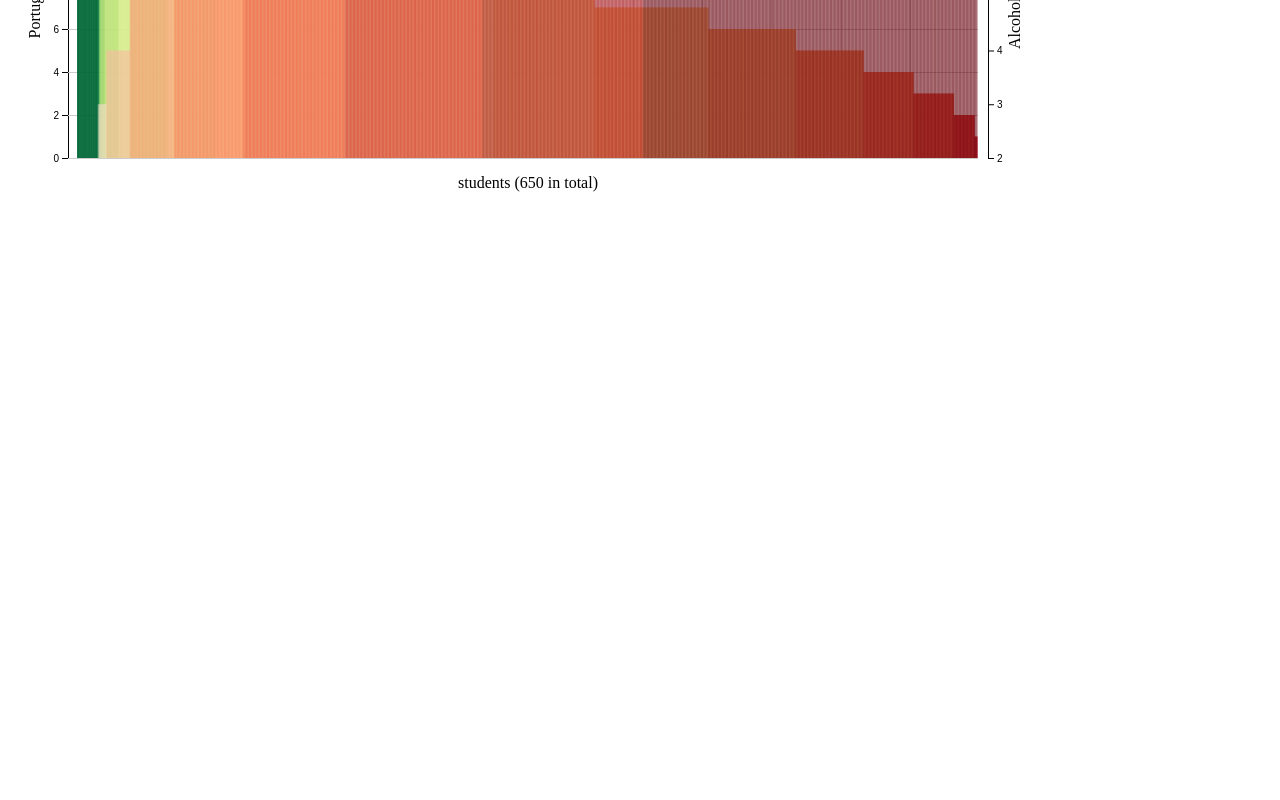
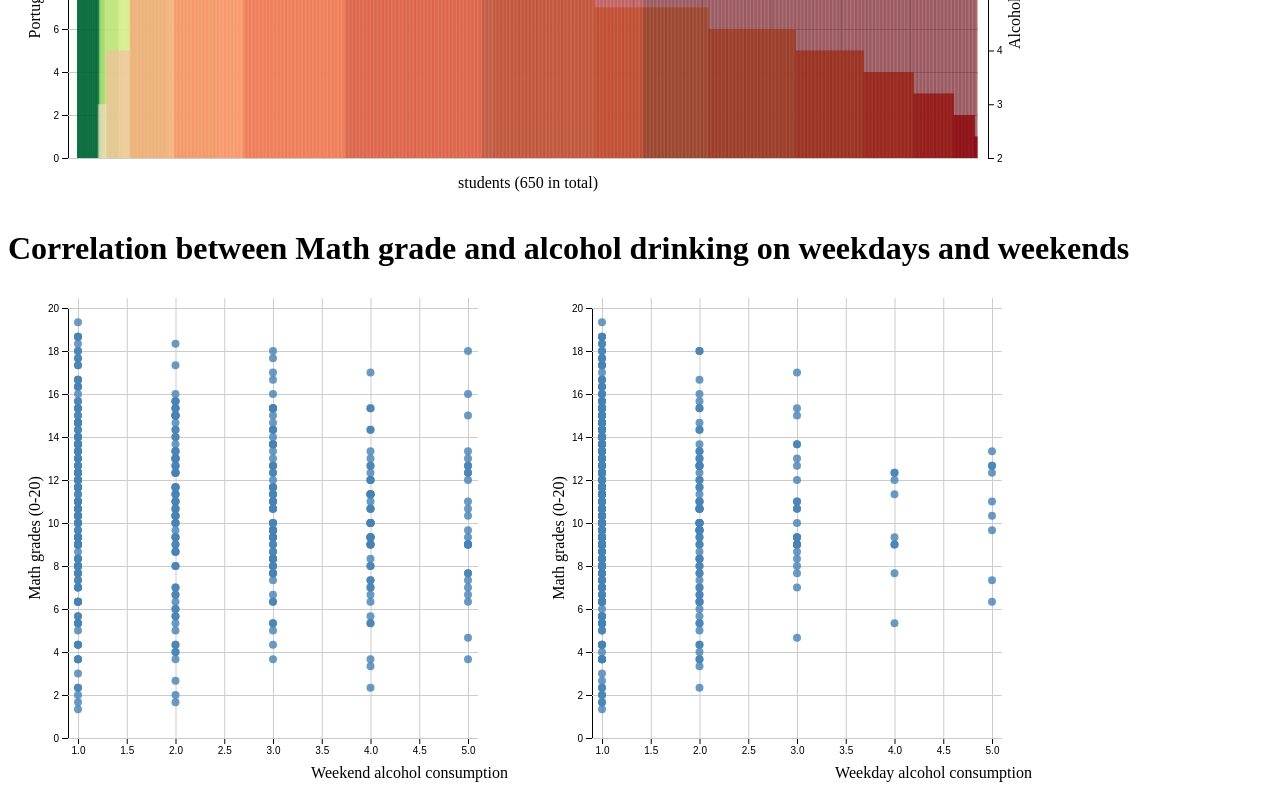
Before and after one commit to ZixianJia/infor5100-pj1, a plain HTML site: page Project 1/index.html in a window 1280 px wide. Shown: the part 492-1292 px from the top of the page. Before the commit the page ends 800 px from the top, so only its background shows below. Drawn offline with nearby package versions, Linux system fonts and the light colour scheme.

Commit message:
Added 2 graphs

```diff
--- a/Project 1/index.html
+++ b/Project 1/index.html
@@ -30,6 +30,13 @@
 
     <h1>trying to see if git is working</h1>
     <svg id="chart" height="500" width="1000" style="margin-left: 20"></svg>
+    <h1>
+      Correlation between Math grade and alcohol drinking on weekdays and
+      weekends
+    </h1>
+    <svg id="chart2" height="500" width="500" style="margin-left: 20"></svg>
+    <svg id="chart3" height="500" width="500" style="margin-left: 20"></svg>
+
     <script>
       const svg = d3.select("svg#chart");
       const width = svg.attr("width");
@@ -195,5 +202,188 @@
         });
       });
     </script>
+
+    <script>
+      const svg2 = d3.select("svg#chart2");
+      const svg3 = d3.select("svg#chart3");
+
+      const width2 = svg2.attr("width");
+      const height2 = svg2.attr("height");
+      const margin2 = { top: 20, right: 50, bottom: 50, left: 50 };
+      const chartWidth2 = width2 - margin.left - margin.right;
+      const chartHeight2 = height2 - margin.top - margin.bottom;
+
+      let annotations2 = svg2.append("g").attr("id", "annotations");
+      let chartArea2 = svg2
+        .append("g")
+        .attr("id", "plots")
+        .attr("transform", `translate(${margin.left},${margin.top})`);
+
+      let annotations3 = svg3.append("g").attr("id", "annotations");
+      let chartArea3 = svg3
+        .append("g")
+        .attr("id", "plots")
+        .attr("transform", `translate(${margin.left},${margin.top})`);
+
+      //import Portuguese dataset
+      d3.csv("Maths.csv", d3.autoType).then((data) => {
+        data.forEach((d) => {
+          d["avgGrd"] = (d["G1"] + d["G2"] + d["G3"]) / 3;
+        });
+
+        console.log(data);
+
+        const alcExtent2 = d3.extent([1, 5]);
+
+        let alcScale2 = d3
+          .scaleLinear()
+          .domain(alcExtent2)
+          .range([0, chartWidth2 - 10]);
+
+        //student scale
+        const stdExtent2 = d3.extent([0, data.length]);
+        let stdScale2 = d3
+          .scaleLinear()
+          .domain(stdExtent2)
+          .range([0, chartWidth2]);
+
+        //grade scale
+        const grdExtent2 = d3.extent([0, 20]);
+        let grdScale = d3
+          .scaleLinear()
+          .domain(grdExtent2)
+          .range([chartHeight2, 0]);
+
+        data.forEach((d, i) => {
+          chartArea2
+            .append("circle")
+            .attr("cx", alcScale2(d["Walc"]))
+            .attr("cy", grdScale(d["avgGrd"]))
+            .attr("r", 4)
+            .attr("opacity", 0.8)
+            .attr("index", i)
+            .style("fill", "steelblue");
+
+          chartArea3
+            .append("circle")
+            .attr("cx", alcScale2(d["Dalc"]))
+            .attr("cy", grdScale(d["avgGrd"]))
+            .attr("r", 4)
+            .attr("opacity", 0.8)
+            .attr("index", i)
+            .style("fill", "steelblue");
+        });
+
+        //axis and gridlines
+        let leftAxis = d3.axisLeft(grdScale);
+        annotations2
+          .append("g")
+          .attr("class", "y axis")
+          .attr("transform", `translate(${margin.left - 10},${margin.top})`)
+          .call(leftAxis);
+
+        annotations3
+          .append("g")
+          .attr("class", "y axis")
+          .attr("transform", `translate(${margin.left - 10},${margin.top})`)
+          .call(leftAxis);
+
+        let bottomAxis = d3.axisBottom(alcScale2);
+        annotations2
+          .append("g")
+          .attr("class", "x axis")
+          .attr("transform", `translate(${margin.left},${chartHeight2 + 20})`)
+          .call(bottomAxis);
+
+        annotations3
+          .append("g")
+          .attr("class", "x axis")
+          .attr("transform", `translate(${margin.left},${chartHeight2 + 20})`)
+          .call(bottomAxis);
+
+        let HorizontalGridlines = d3
+          .axisLeft(grdScale)
+          .tickSize(-chartWidth2 - 10)
+          .tickFormat("");
+        annotations2
+          .append("g")
+          .attr("class", "gridlines")
+          .attr("transform", `translate(${margin.left - 10},${margin.top})`)
+          .call(HorizontalGridlines);
+
+        annotations3
+          .append("g")
+          .attr("class", "gridlines")
+          .attr("transform", `translate(${margin.left - 10},${margin.top})`)
+          .call(HorizontalGridlines);
+
+        // let HorizontalGridlines2 = d3.axisLeft(alcScale)
+        //                             .tickSize(-chartWidth-10)
+        //                             .tickFormat("");
+        // annotations.append('g')
+        //            .attr('class', 'gridlines')
+        //            .attr('transform',`translate(${margin.left-10},${margin.top})`)
+        //            .call(HorizontalGridlines2);
+
+        let VerticalGridlines = d3
+          .axisBottom(alcScale2)
+          .tickSize(-chartHeight2 - 10)
+          .tickFormat("");
+
+        annotations2
+          .append("g")
+          .attr("class", "gridlines")
+          .attr(
+            "transform",
+            `translate(${margin.left},${chartHeight2 + margin.top})`
+          )
+          .call(VerticalGridlines);
+
+        annotations3
+          .append("g")
+          .attr("class", "gridlines")
+          .attr(
+            "transform",
+            `translate(${margin.left},${chartHeight2 + margin.top})`
+          )
+          .call(VerticalGridlines);
+
+        svg2
+          .append("text")
+          .attr("class", "x label")
+          .attr("text-anchor", "end")
+          .attr("x", width2 - 20)
+          .attr("y", height2 - 10)
+          .text("Weekend alcohol consumption");
+
+        svg3
+          .append("text")
+          .attr("class", "x label")
+          .attr("text-anchor", "end")
+          .attr("x", width2 - 20)
+          .attr("y", height2 - 10)
+          .text("Weekday alcohol consumption");
+
+        svg2
+          .append("text")
+          .attr("class", "y label")
+          .attr("text-anchor", "middle")
+          .attr("y", 0)
+          .attr("x", 0 - height / 2)
+          .attr("dy", ".75em")
+          .attr("transform", "rotate(-90)")
+          .text("Math grades (0-20)");
+
+        svg3
+          .append("text")
+          .attr("class", "y label")
+          .attr("text-anchor", "middle")
+          .attr("y", 0)
+          .attr("x", 0 - height / 2)
+          .attr("dy", ".75em")
+          .attr("transform", "rotate(-90)")
+          .text("Math grades (0-20)");
+      });
+    </script>
   </body>
 </html>
```
Also changed, not shown: 1 other file.
